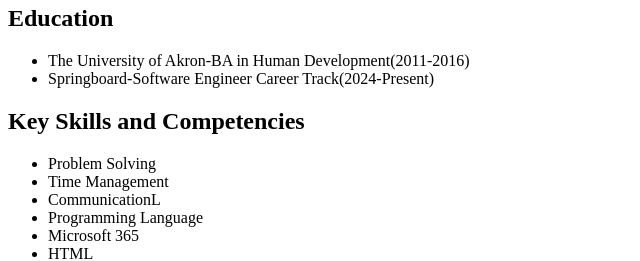
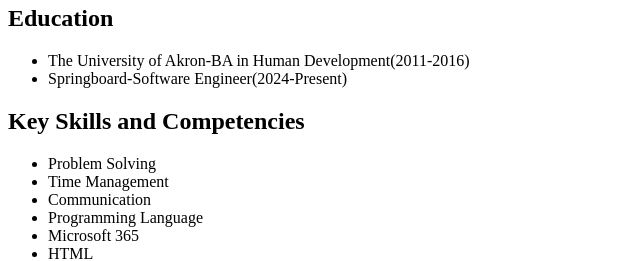
Before and after one commit to Myesha21/Curriculum-Vitae, a plain HTML site: page index.html in a window 1280 px wide. Shown: the part 522-783 px from the top of the page, 0-640 px from the left. Drawn offline with Linux system fonts and the light colour scheme.

Commit message:
Update index.html

```diff
--- a/index.html
+++ b/index.html
@@ -23,7 +23,7 @@
 </section>
   <ul>
     <li>The University of Akron-BA in Human Development(2011-2016)</li>
-    <li>Springboard-Software Engineer Career Track(2024-Present)</li>
+    <li>Springboard-Software Engineer(2024-Present)</li>
   </ul>
 
 <section>
@@ -31,7 +31,7 @@
   <ul>
     <li>Problem Solving</li>
      <li>Time Management</li>
-     <li>CommunicationL</li>
+     <li>Communication</li>
      <li>Programming Language</li>
      <li>Microsoft 365</li>
      <li>HTML</li>
```
